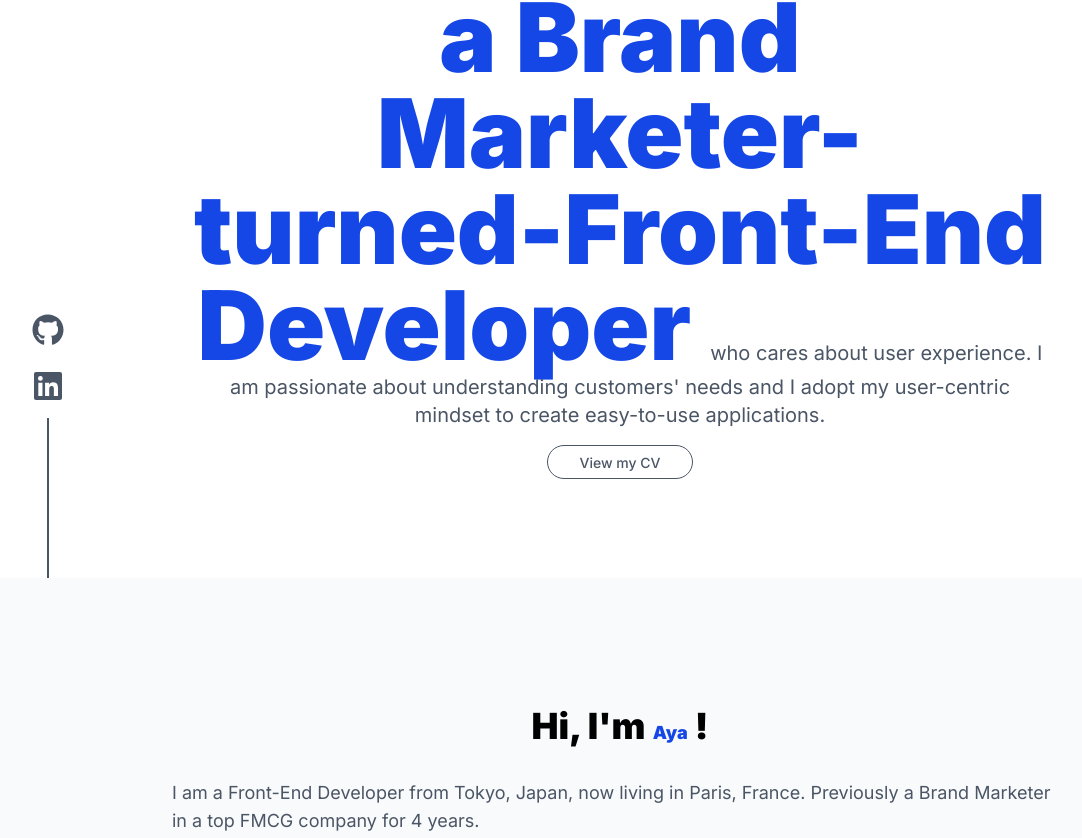
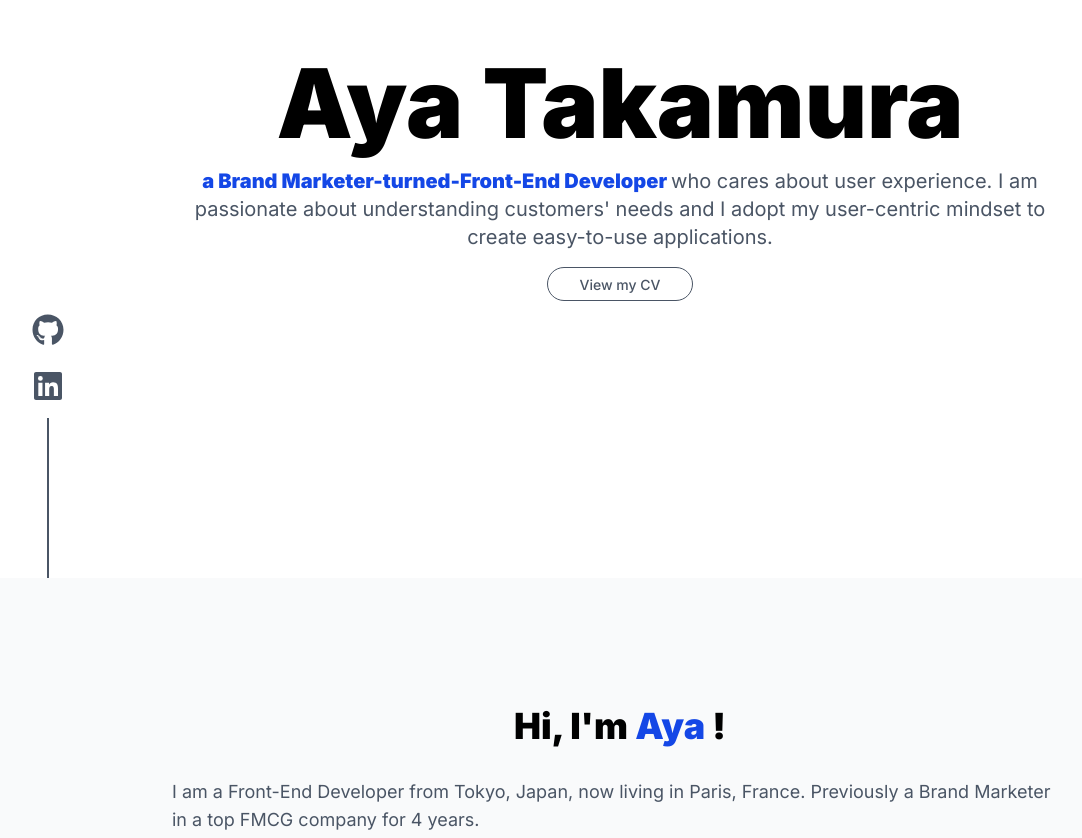
Before and after one commit to ayarmkt/portfolio-nuxt, a Nuxt app: page / in a window 1280 px wide. Shown: the part 222-1060 px from the top of the page, without its empty margins (20-1102 px from the left). Built offline with nearby package versions, Linux system fonts and the light colour scheme.

Commit message:
fix: :bug: fixed text color

```diff
--- a/app/components/Hero.vue
+++ b/app/components/Hero.vue
@@ -7,7 +7,7 @@
         Aya Takamura
       </Typo>
       <Typo tag="p" variant="text-large" class="text-center">
-        <Typo tag="span" variant="title-large-blue">
+        <Typo tag="span" variant="text-large-bold-blue">
           a Brand Marketer-turned-Front-End Developer
         </Typo>
         who cares about user experience. I am passionate about understanding
--- a/app/components/Introduction.vue
+++ b/app/components/Introduction.vue
@@ -4,7 +4,7 @@
   <SectionContainer class="bg-gray-50">
     <Typo tag="h2" variant="title-medium" class="pb-8 text-center">
       Hi, I'm
-      <Typo tag="span" variant="text-medium-blue">Aya</Typo>
+      <Typo tag="span" variant="title-medium-blue">Aya</Typo>
       !
     </Typo>
     <Typo tag="p" variant="text-medium" class="pb-4">
--- a/app/components/Typo.vue
+++ b/app/components/Typo.vue
@@ -1,12 +1,12 @@
 <script lang="ts" setup>
 const variantClasses = {
   'title-large': 'text-5xl md:text-8xl font-black',
-  'title-large-blue': 'text-5xl md:text-8xl font-black text-blue-700',
   'title-medium': 'text-3xl md:text-4xl font-black',
+  'title-medium-blue': 'text-3xl md:text-4xl font-black text-blue-700',
   'title-small': 'text-xl font-semibold',
   'text-large': 'text-lg md:text-xl text-gray-600',
+  'text-large-bold-blue': 'text-lg md:text-xl font-black text-blue-700',
   'text-medium': 'text-lg text-gray-600',
-  'text-medium-blue': 'text-lg text-blue-700',
   'text-small': 'text-sm md:text-base text-gray-600',
   'text-small-white': 'text-sm md:text-base text-white',
   'text-xs': 'text-sm text-gray-600',
```
